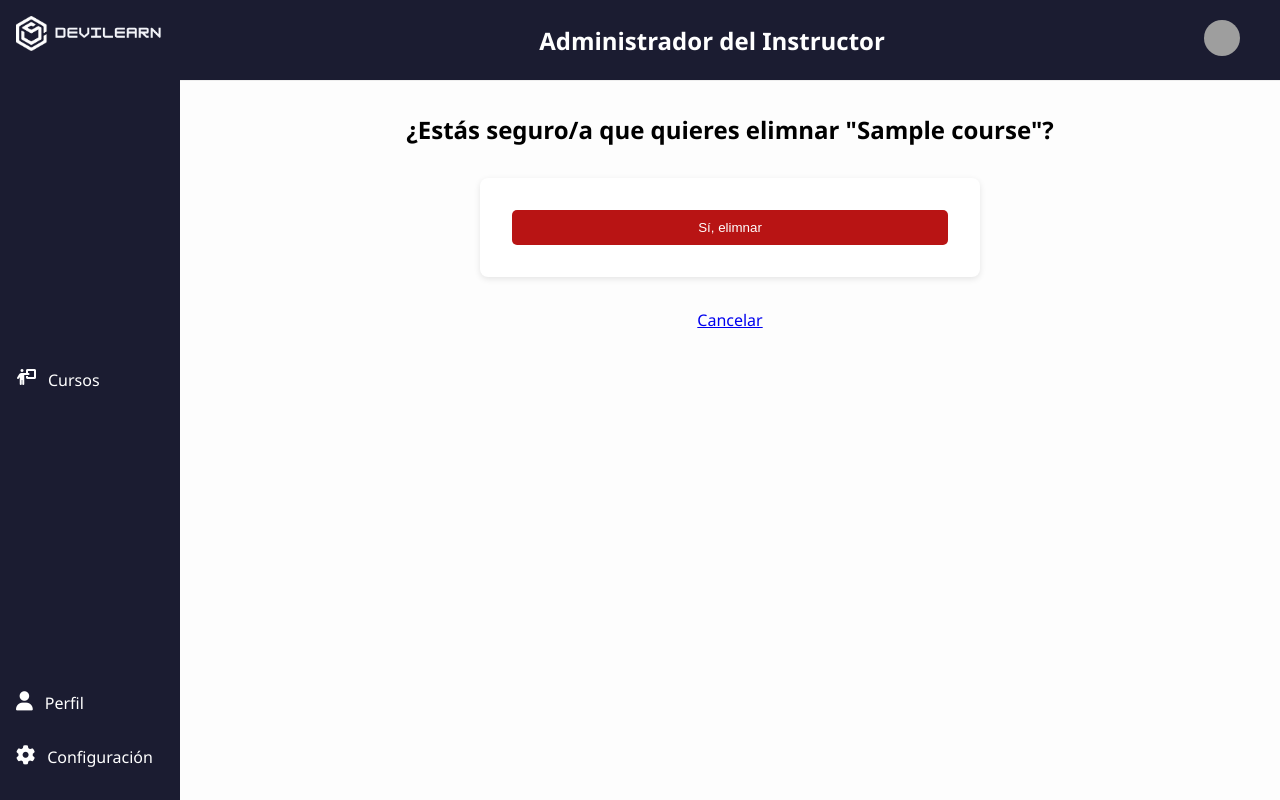
After one commit to DevTalles-corp/devilearn-django-project, a Django app: page /courses/course/1/delete/ in a window 1280 px wide. The commit adds this page. Run offline with Django 5.2, Linux system fonts and the light colour scheme; a user stored in the database is signed in; tables that the repository leaves empty hold one stand-in row (values such as "Sample post"); parts of the project's set-up code (start-up, migrations or seed data) failed here and were passed over; grey boxes are pictures that could not be loaded.

Commit message:
Devilearn Instructor: Add delete course view

```diff
--- /dev/null
+++ b/apps/courses/templates/instructor/course_confirm_delete.html
@@ -0,0 +1,30 @@
+{% extends 'base.html' %}
+{% block title %}Crear/Editar curso{% endblock title %}
+{% load static %}
+
+{% block custom_styles %}
+<link rel="stylesheet" href="{% static 'css/styles.css'%}">
+<link rel="stylesheet" href="{% static 'css/instructor_styles.css'%}">
+{% endblock custom_styles %}
+
+{% block content %}
+
+<div class="layout">
+    {% include 'includes/sidebar_instructor.html' %}
+    <div class="main-content">
+        {% include 'includes/header_instructor.html' %}
+
+        <main>
+            <h2 class="form-title">¿Estás seguro/a que quieres elimnar "{{object.title}}"?</h2>
+            <form method='post'>
+                {% csrf_token %}
+                <button class="btn btn-danger" type='submit'>Sí, elimnar</button>
+            </form>
+            <a class="btn-cancel" href="{% url 'instructor:course_list'%}">Cancelar</a>
+
+        </main>
+
+    </div>
+</div>
+
+{% endblock content %}
--- a/apps/courses/templates/instructor/course_list.html
+++ b/apps/courses/templates/instructor/course_list.html
@@ -33,7 +33,7 @@
                             </div>
                             <a href="#"><i class="fa-solid fa-eye"></i>Ver módulos</a>|
                             <a href="{% url 'instructor:course_edit' course.id %}"><i class="fa-solid fa-pen-to-square"></i></a>|
-                            <a href="#"><i class="fa-solid fa-trash"></i></a>
+                            <a href="{% url 'instructor:course_delete' course.id%}"><i class="fa-solid fa-trash"></i></a>
                         </div>
                     {% endfor %}
 
--- a/apps/courses/urls/instructor.py
+++ b/apps/courses/urls/instructor.py
@@ -7,5 +7,7 @@ urlpatterns = [
     path('courses/', instructor.CourseListView.as_view(), name="course_list"),
     path('course/create', instructor.CourseCreateView.as_view(), name="course_create"),
     path('course/<int:pk>/edit/',
-         instructor.CourseUpdateView.as_view(), name="course_edit")
+         instructor.CourseUpdateView.as_view(), name="course_edit"),
+    path('course/<int:pk>/delete/',
+         instructor.CourseDeleteView.as_view(), name="course_delete")
 ]
--- a/apps/courses/views/instructor.py
+++ b/apps/courses/views/instructor.py
@@ -1,6 +1,6 @@
 
 from django.contrib.auth.mixins import LoginRequiredMixin, UserPassesTestMixin
-from django.views.generic import ListView, CreateView, UpdateView
+from django.views.generic import ListView, CreateView, UpdateView, DeleteView
 from ..models import Course
 from django.urls import reverse, reverse_lazy
 
@@ -41,3 +41,12 @@ class CourseUpdateView(InstructorRequiredMixin, UpdateView):
 
     def get_queryset(self):
         return Course.objects.filter(owner=self.request.user)
+
+
+class CourseDeleteView(InstructorRequiredMixin, DeleteView):
+    model = Course
+    template_name = 'instructor/course_confirm_delete.html'
+    success_url = reverse_lazy('instructor:course_list')
+
+    def get_queryset(self):
+        return Course.objects.filter(owner=self.request.user)
```
